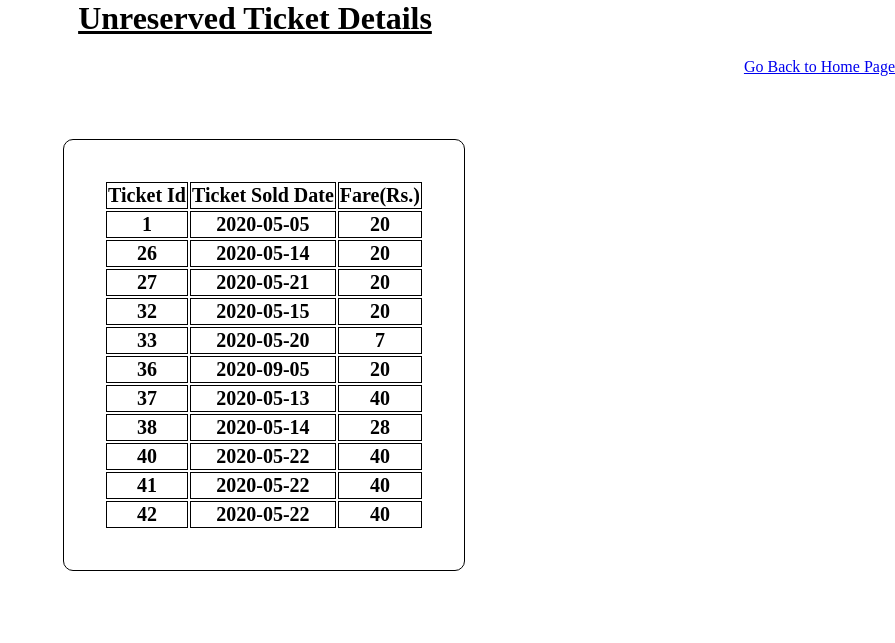
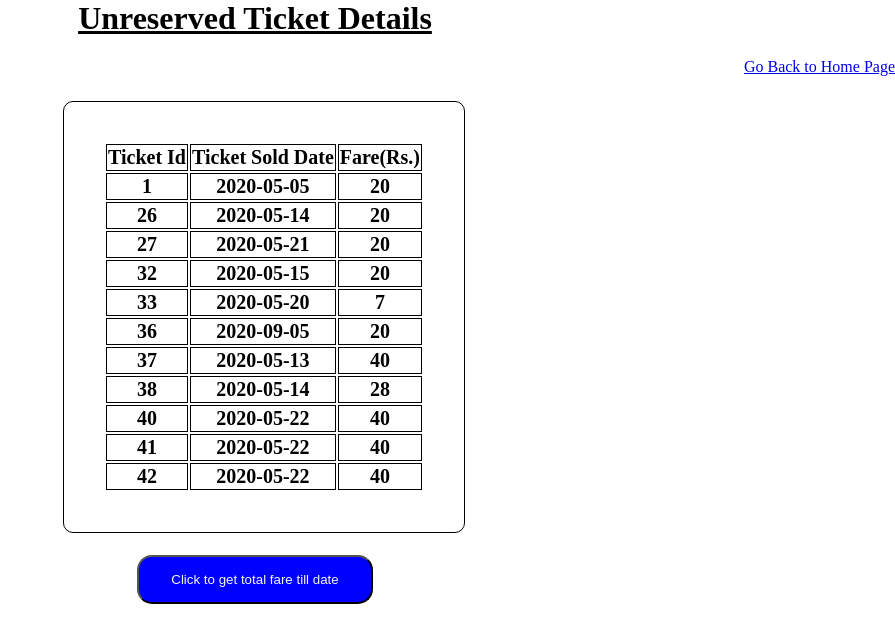
Before and after one commit to Sayantan03/HEXABYTES, a PHP site: page /showunreservedticketdetails.php in a window 1280 px wide. Shown: the top 643 px of the page, without its empty margins (385-1280 px from the left). Run offline with PHP 8.4, Linux system fonts and the light colour scheme; data comes from the database, SQL or seed files in the repository.

Commit message:
updated showunreservedticketdetails.php
1.0 extra features added

```diff
--- a/src/showunreservedticketdetails.php
+++ b/src/showunreservedticketdetails.php
@@ -28,7 +28,7 @@ $result = mysqli_query($conn,$stmt);
             }
             table
             {
-                margin-top: 8%;
+                margin-top: 5%;
                 margin-left: 35%;
                 padding: 40px;
                 border: 1px solid;
@@ -42,15 +42,28 @@ $result = mysqli_query($conn,$stmt);
                 text-align: center;
                 font-size : 20px;
             }
+            .button
+            {
+                background-color: blue;
+                color: whitesmoke;
+                padding: 15px 32px;
+                text-align: center;
+                display: inline-block;
+                margin: 4px 2px;
+                cursor: pointer;
+                border-radius: 15px;
+            }
         </style>
     </head>
     <body>
         <h1><u>Unreserved Ticket Details</u></h1><span id="r"><a href="admin_control.html">Go Back to Home Page</a></span>
         <?php
+            $sum = 0.00;
             echo "<table>";
             echo "<tr><th>Ticket Id</th><th>Ticket Sold Date</th><th>Fare(Rs.)</th>";
             while($row = mysqli_fetch_array($result))
             {
+                $sum = $sum + (double)$row['fare'];
                 echo "<tr>";
                 echo "<td>".$row['id']."</td>";
                 echo "<td>".$row['date']."</td>";
@@ -59,5 +72,15 @@ $result = mysqli_query($conn,$stmt);
             }
             echo "</table>";
         ?>
+        <br><button class="button" type="button" onclick="showtotal()">Click to get total fare till date</button><br>
+        <h4><span id="sh"></span><span id="s"></span></h4>
+        <script>
+            function showtotal()
+            {
+                //alert("OK");
+                document.getElementById('sh').innerHTML="RS::";
+                document.getElementById('s').innerHTML="<?php echo "$sum";?>.00";
+            }
+        </script>
     </body>
 </html>
```
